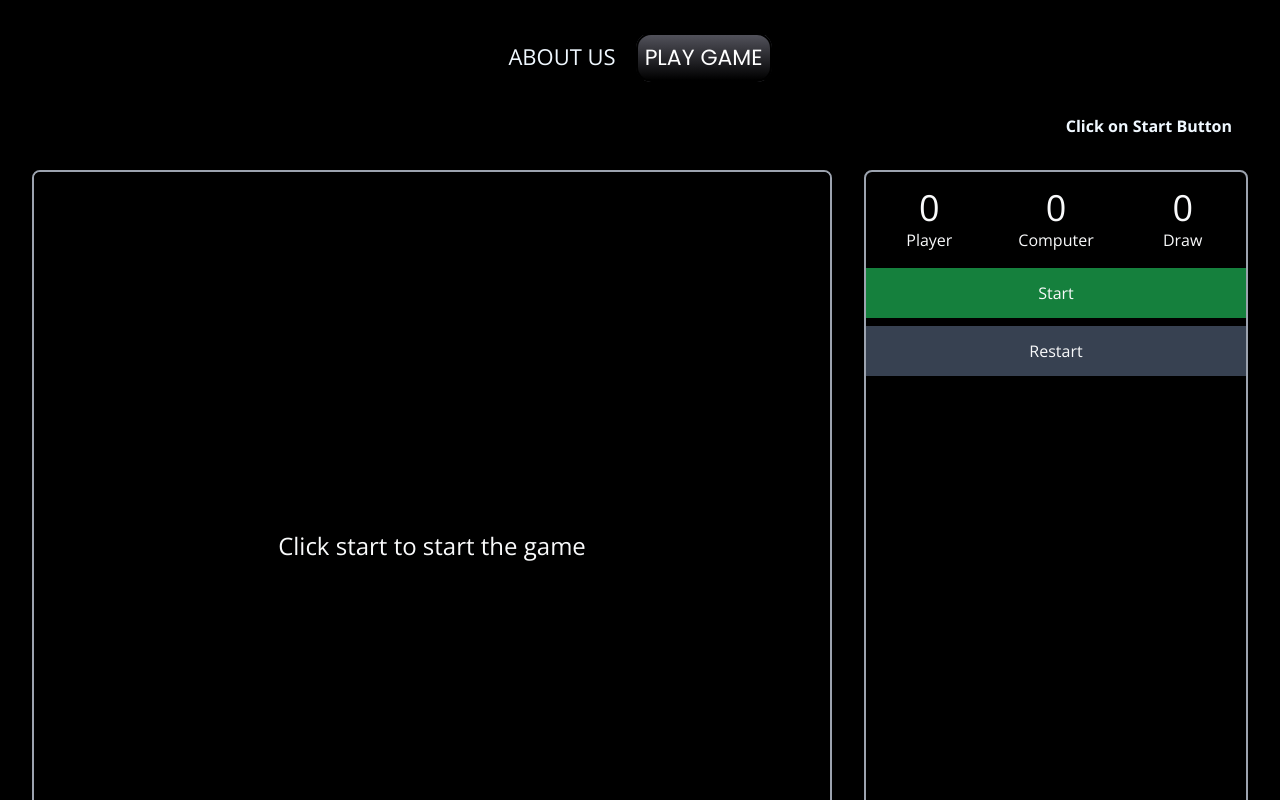
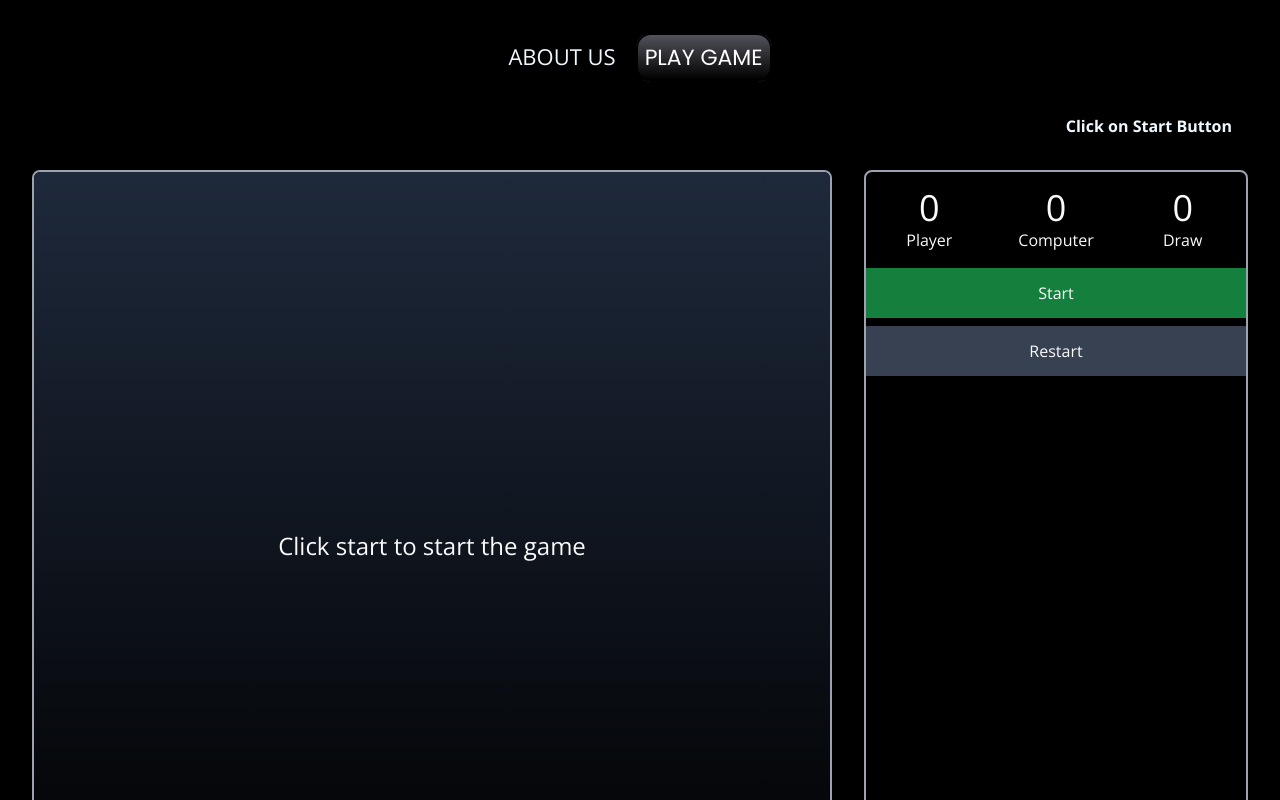
Before and after one commit to itsprashantshaw/Hand-Gesture-Detection, a React (Vite) app: page /play in a window 1280 px wide. Shown: the top 800 px of the page. Built offline with nearby package versions, Linux system fonts and the light colour scheme.

Commit message:
Add some minor ui changes

```diff
--- a/src/Components/AboutUs/newaboutus.css
+++ b/src/Components/AboutUs/newaboutus.css
@@ -42,7 +42,7 @@ h2{
     margin-top: 20px;
     display: flex;
     flex-wrap: wrap;
-    justify-content:space-between;
+    justify-content:space-around;
     align-items: center;
     padding: 5px 20px;
 
--- a/src/Components/Webcam/Webcam.jsx
+++ b/src/Components/Webcam/Webcam.jsx
@@ -133,7 +133,7 @@ function Webcam() {
           />
         )}
         <div className="col-span-12 md:col-span-8  border-2 border-gray-400 overflow-hidden rounded-lg">
-          <div className="h-full flex justify-center items-center bg-black">
+          <div className="h-full flex justify-center items-center bg-gradient-to-t from-black to-slate-800">
             {isGameStarted === true && isGamePaused === false ? (
               <Camera
                 onGestureChange={setGestureText}
```
